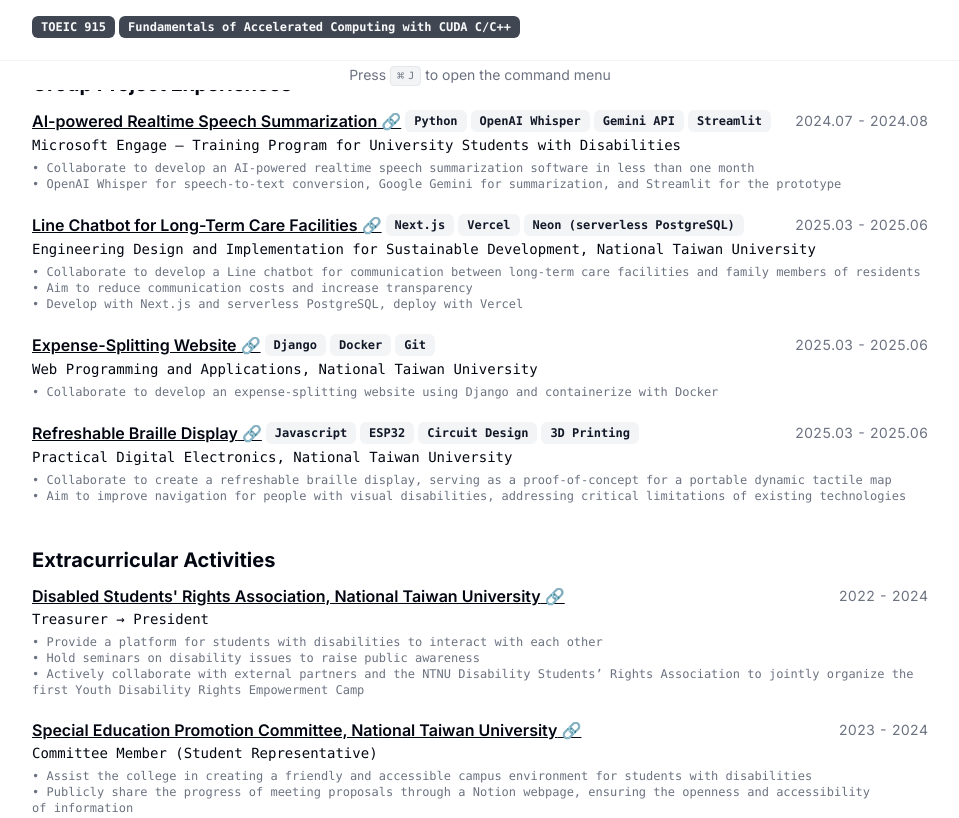
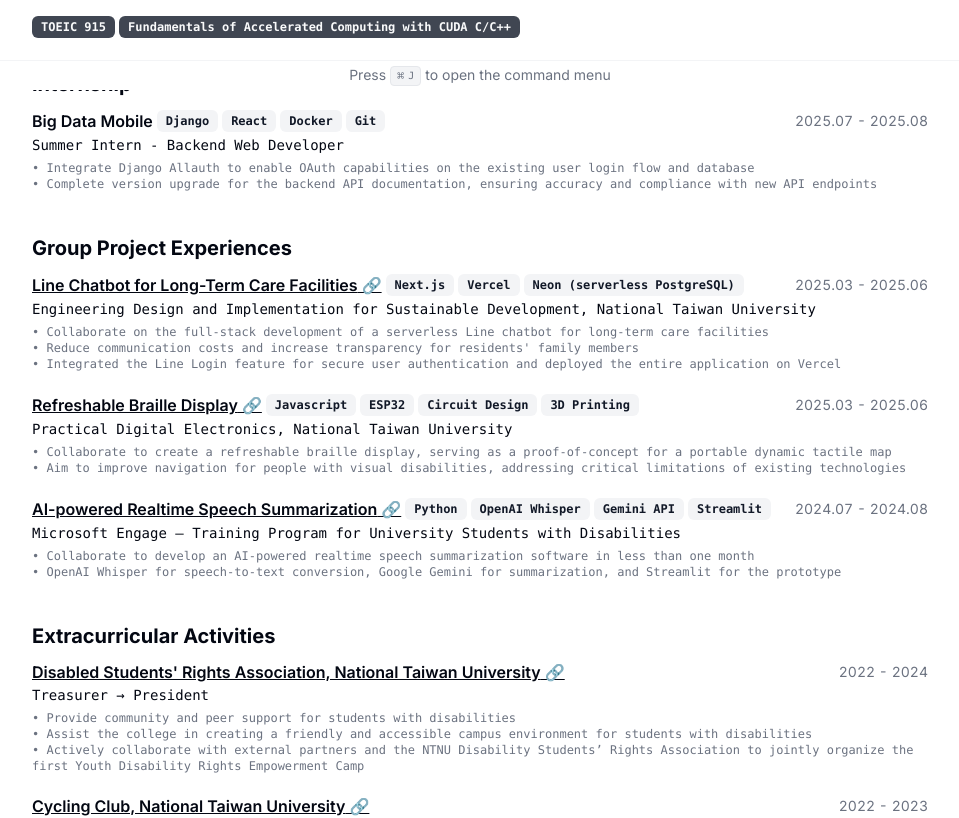
Before and after one commit to chueh0000/cv-english, a Next.js app: page / in a window 1280 px wide. Shown: the part 710-1528 px from the top of the page, without its empty margins (160-1119 px from the left). Built offline with nearby package versions, Linux system fonts and the light colour scheme.

Commit message:
update data & add internship

```diff
--- a/src/app/page.tsx
+++ b/src/app/page.tsx
@@ -23,6 +23,23 @@ export const metadata: Metadata = {
 ],
 };
 
+type Education = {
+    school: string;
+    degree: string;
+    start?: string;
+    end: string;
+    description: string;
+}
+type Work = {
+  company: string;
+  link?: string;
+  badges: readonly string[];
+  title: string;
+  start: string;
+  end: string;
+  description: string;
+  // logo?: string;
+};
 type GroupProject = {
   title: string;
   link?: string;
@@ -33,8 +50,8 @@ type GroupProject = {
   description: string;
   // logo?: string;
 };
-type Work = {
-  company: string;
+type Extracurricular = {
+  association: string;
   link?: string;
   badges: readonly string[];
   title: string;
@@ -168,7 +185,7 @@ export default function Page() {
 
         <Section>
           <h2 className="text-xl font-bold">Education</h2>
-          {RESUME_DATA.education.map((education: { school: string; start?: string; end?: string; degree: string; description?: string }) => {
+          {RESUME_DATA.education.map((education: Education) => {
             return (
               <Card key={education.school}>
                 <CardHeader>
@@ -212,6 +229,58 @@ export default function Page() {
             })}
           </div>
         </Section>
+
+        <Section>
+          <h2 className="text-xl font-bold">Internship</h2>
+          {RESUME_DATA.work.map((work: Work) => {
+            return (
+              <Card key={work.company}>
+                <CardHeader>
+                  <div className="flex items-center justify-between gap-x-2 text-base">
+                    <h3 className="inline-flex items-center justify-center gap-x-1 font-semibold leading-none">
+                      {work.link ? (
+                        <a className="underline" href={work.link}>
+                            {work.company} 🔗
+                        </a>
+                      ) : (
+                        <span>{work.company}</span>
+                      )}
+
+                      <span className="inline-flex gap-x-1">
+                        {work.badges.map((badge) => (
+                          <Badge
+                            variant="secondary"
+                            className="align-middle text-xs"
+                            key={badge}
+                          >
+                            {badge}
+                          </Badge>
+                        ))}
+                      </span>
+                    </h3>
+                    <div className="text-sm tabular-nums text-gray-500">
+                      {work.start} - {work.end ?? "Present"}
+                    </div>
+                  </div>
+
+                  {work.title ? (
+                        <h4 className="font-mono text-sm leading-none">
+                            {work.title}
+                        </h4>
+                    ) : null}
+                </CardHeader>
+                <CardContent className="mt-2 text-xs">
+                    {work.description.split('\n').map((line, index, array) => (
+                        <div key={index} style={{ marginBottom: index === array.length - 1 ? '10px' : '0' }}>
+                        <span>&bull; {line}</span>
+                        </div>
+                    ))}
+                </CardContent>
+              </Card>
+            );
+          })}
+        </Section>
+
         <Section>
           <h2 className="text-xl font-bold">Group Project Experiences</h2>
           {RESUME_DATA.groupProjects.map((groupProject: GroupProject) => {
@@ -252,7 +321,6 @@ export default function Page() {
                     ) : null}
                 </CardHeader>
                 <CardContent className="mt-2 text-xs">
-                    {/* {groupProject.description} */}
                     {groupProject.description.split('\n').map((line, index, array) => (
                         <div key={index} style={{ marginBottom: index === array.length - 1 ? '10px' : '0' }}>
                         <span>&bull; {line}</span>
@@ -263,24 +331,25 @@ export default function Page() {
             );
           })}
         </Section>
+
         <Section>
           <h2 className="text-xl font-bold">Extracurricular Activities</h2>
-          {RESUME_DATA.work.map((work: Work) => {
+          {RESUME_DATA.extracurricular.map((extracurricular: Extracurricular) => {
             return (
-              <Card key={work.company}>
+              <Card key={extracurricular.association}>
                 <CardHeader>
                   <div className="flex items-center justify-between gap-x-2 text-base">
                     <h3 className="inline-flex items-center justify-center gap-x-1 font-semibold leading-none">
-                      {work.link ? (
-                        <a className="underline" href={work.link}>
-                            {work.company} 🔗
+                      {extracurricular.link ? (
+                        <a className="underline" href={extracurricular.link}>
+                            {extracurricular.association} 🔗
                         </a>
                       ) : (
-                        <span>{work.company}</span>
+                        <span>{extracurricular.association}</span>
                       )}
 
                       <span className="inline-flex gap-x-1">
-                        {work.badges.map((badge) => (
+                        {extracurricular.badges.map((badge) => (
                           <Badge
                             variant="secondary"
                             className="align-middle text-xs"
@@ -292,19 +361,18 @@ export default function Page() {
                       </span>
                     </h3>
                     <div className="text-sm tabular-nums text-gray-500">
-                      {work.start} - {work.end ?? "Present"}
+                      {extracurricular.start} - {extracurricular.end ?? "Present"}
                     </div>
                   </div>
 
-                  {work.title ? (
+                  {extracurricular.title ? (
                         <h4 className="font-mono text-sm leading-none">
-                            {work.title}
+                            {extracurricular.title}
                         </h4>
                     ) : null}
                 </CardHeader>
                 <CardContent className="mt-2 text-xs">
-                    {/* {work.description} */}
-                    {work.description.split('\n').map((line, index, array) => (
+                    {extracurricular.description.split('\n').map((line, index, array) => (
                         <div key={index} style={{ marginBottom: index === array.length - 1 ? '10px' : '0' }}>
                         <span>&bull; {line}</span>
                         </div>
--- a/src/data/resume-data.tsx
+++ b/src/data/resume-data.tsx
@@ -36,7 +36,7 @@ export const RESUME_DATA = {
   education: [
     {
       school: "National Taiwan University",
-      degree: "4th Year, Computer Science and Information Engineering",
+      degree: "5th Year, Computer Science and Information Engineering",
       start: "2021",
       end: "Expected June 2026",
       description: "UNIX System Programming, Parallel Programming, Web Programming and Applications\n\
@@ -54,7 +54,57 @@ export const RESUME_DATA = {
       description: "",
     },
   ],
+  work: [
+    {
+      company: "Big Data Mobile",
+      link: "",
+      badges: ["Django", "React", "Docker", "Git"],
+      title: "Summer Intern - Backend Web Developer",
+    //   logo: ,
+      start: "2025.07",
+      end: "2025.08",
+      description:
+        "Integrate Django Allauth to enable OAuth capabilities on the existing user login flow and database\n\
+        Complete version upgrade for the backend API documentation, ensuring accuracy and compliance with new API endpoints",
+    },
+  ],
   groupProjects: [
+    {
+      title: "Line Chatbot for Long-Term Care Facilities",
+      link: "https://github.com/chueh0000/ai-line-chatbot",
+      badges: ["Next.js", "Vercel", "Neon (serverless PostgreSQL)"],
+      where: "Engineering Design and Implementation for Sustainable Development, National Taiwan University",
+      //   logo: ,
+      start: "2025.03",
+      end: "2025.06",
+      description:
+        "Collaborate on the full-stack development of a serverless Line chatbot for long-term care facilities\n\
+        Reduce communication costs and increase transparency for residents' family members\n\
+        Integrated the Line Login feature for secure user authentication and deployed the entire application on Vercel",
+    },
+    // {
+    //   title: "Expense-Splitting Website",
+    //   link: "https://github.com/SinyinChang/Team18-Final-Project",
+    //   badges: ["Django", "Docker", "Git"],
+    //   where: "Web Programming and Applications, National Taiwan University",
+    //   //   logo: ,
+    //   start: "2025.03",
+    //   end: "2025.06",
+    //   description:
+    //     "Collaborate to develop an expense-splitting website using Django and containerize with Docker",
+    // },
+    {
+      title: "Refreshable Braille Display",
+      link: "https://github.com/chueh0000/Refreshable-Braille-Display",
+      badges: ["Javascript", "ESP32", "Circuit Design", "3D Printing"],
+      where: "Practical Digital Electronics, National Taiwan University",
+      //   logo: ,
+      start: "2025.03",
+      end: "2025.06",
+      description:
+        "Collaborate to create a refreshable braille display, serving as a proof-of-concept for a portable dynamic tactile map\n\
+        Aim to improve navigation for people with visual disabilities, addressing critical limitations of existing technologies",
+    },
     {
       title: "AI-powered Realtime Speech Summarization",
       link: "https://github.com/chueh0000/Realtime-Speech-Summary",
@@ -67,46 +117,10 @@ export const RESUME_DATA = {
         "Collaborate to develop an AI-powered realtime speech summarization software in less than one month\n\
         OpenAI Whisper for speech-to-text conversion, Google Gemini for summarization, and Streamlit for the prototype",
     },
+  ],
+  extracurricular: [
     {
-      title: "Line Chatbot for Long-Term Care Facilities",
-      link: "https://github.com/chueh0000/ai-line-chatbot",
-      badges: ["Next.js", "Vercel", "Neon (serverless PostgreSQL)"],
-      where: "Engineering Design and Implementation for Sustainable Development, National Taiwan University",
-      //   logo: ,
-      start: "2025.03",
-      end: "2025.06",
-      description:
-        "Collaborate to develop a Line chatbot for communication between long-term care facilities and family members of residents\n\
-        Aim to reduce communication costs and increase transparency\n\
-        Develop with Next.js and serverless PostgreSQL, deploy with Vercel",
-    },
-    {
-      title: "Expense-Splitting Website",
-      link: "https://github.com/SinyinChang/Team18-Final-Project",
-      badges: ["Django", "Docker", "Git"],
-      where: "Web Programming and Applications, National Taiwan University",
-      //   logo: ,
-      start: "2025.03",
-      end: "2025.06",
-      description:
-        "Collaborate to develop an expense-splitting website using Django and containerize with Docker",
-    },
-    {
-      title: "Refreshable Braille Display",
-      link: "https://github.com/chueh0000/Refreshable-Braille-Display",
-      badges: ["Javascript", "ESP32", "Circuit Design", "3D Printing"],
-      where: "Practical Digital Electronics, National Taiwan University",
-      //   logo: ,
-      start: "2025.03",
-      end: "2025.06",
-      description:
-        "Collaborate to create a refreshable braille display, serving as a proof-of-concept for a portable dynamic tactile map\n\
-        Aim to improve navigation for people with visual disabilities, addressing critical limitations of existing technologies",
-    },
-  ],
-  work: [
-    {
-      company: "Disabled Students' Rights Association, National Taiwan University",
+      association: "Disabled Students' Rights Association, National Taiwan University",
       link: "https://www.facebook.com/NTUDSRA/",
       badges: [],
       title: "Treasurer → President",
@@ -114,24 +128,24 @@ export const RESUME_DATA = {
       start: "2022",
       end: "2024",
       description:
-        "Provide a platform for students with disabilities to interact with each other\n\
-        Hold seminars on disability issues to raise public awareness\n\
+        "Provide community and peer support for students with disabilities\n\
+        Assist the college in creating a friendly and accessible campus environment for students with disabilities\n\
         Actively collaborate with external partners and the NTNU Disability Students’ Rights Association to jointly organize the first Youth Disability Rights Empowerment Camp",
     },
-    {
-      company: "Special Education Promotion Committee, National Taiwan University",
-      link: "https://intriguing-product-094.notion.site/2629b4df7459473a8b3734fc3becd73b?v=3ce71c9085134bc8b424ce622d8526d3&pvs=4",
-      badges: [],
-      title: "Committee Member (Student Representative)",
-    //   logo: ,
-      start: "2023",
-      end: "2024",
-      description:
-        "Assist the college in creating a friendly and accessible campus environment for students with disabilities\n\
-        Publicly share the progress of meeting proposals through a Notion webpage, ensuring the openness and accessibility of information",
-    },
     // {
-    //   company: "Student Grievance Review Committee, National Taiwan University",
+    //   association: "Special Education Promotion Committee, National Taiwan University",
+    //   link: "https://intriguing-product-094.notion.site/2629b4df7459473a8b3734fc3becd73b?v=3ce71c9085134bc8b424ce622d8526d3&pvs=4",
+    //   badges: [],
+    //   title: "Committee Member (Student Representative)",
+    // //   logo: ,
+    //   start: "2023",
+    //   end: "2024",
+    //   description:
+    //     "Assist the college in creating a friendly and accessible campus environment for students with disabilities\n\
+    //     Publicly share the progress of meeting proposals through a Notion webpage, ensuring the openness and accessibility of information",
+    // },
+    // {
+    //   association: "Student Grievance Review Committee, National Taiwan University",
     //   link: "",
     //   badges: [],
     //   title: "Committee Member (Disabled Student Representative)",
@@ -142,7 +156,7 @@ export const RESUME_DATA = {
     //     "Review student grievance cases",
     // },
     {
-        company: "Cycling Club, National Taiwan University",
+        association: "Cycling Club, National Taiwan University",
         link: "https://www.instagram.com/ntu_cycling_club",
         badges: [],
         title: "General Affairs",
```
